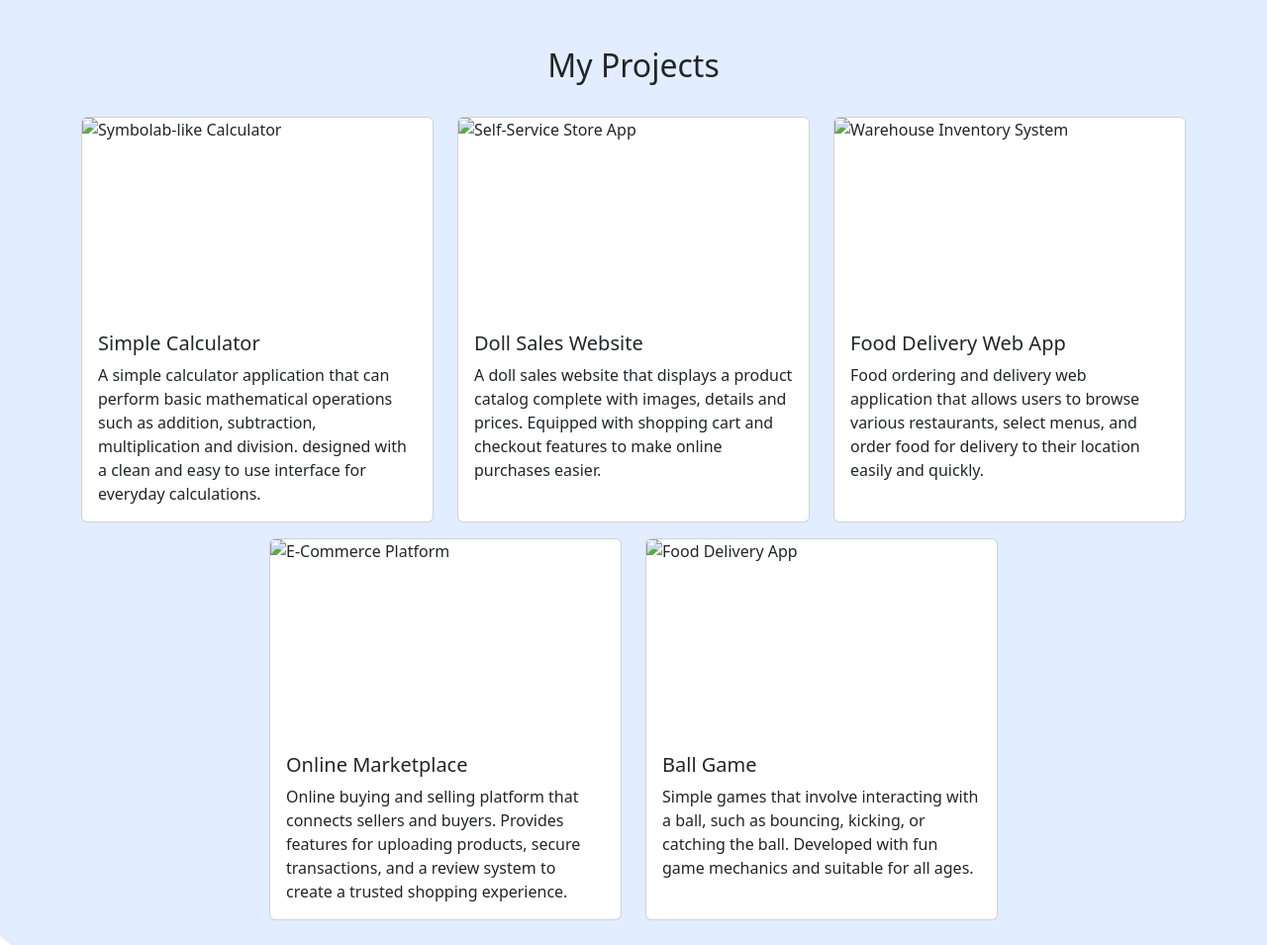
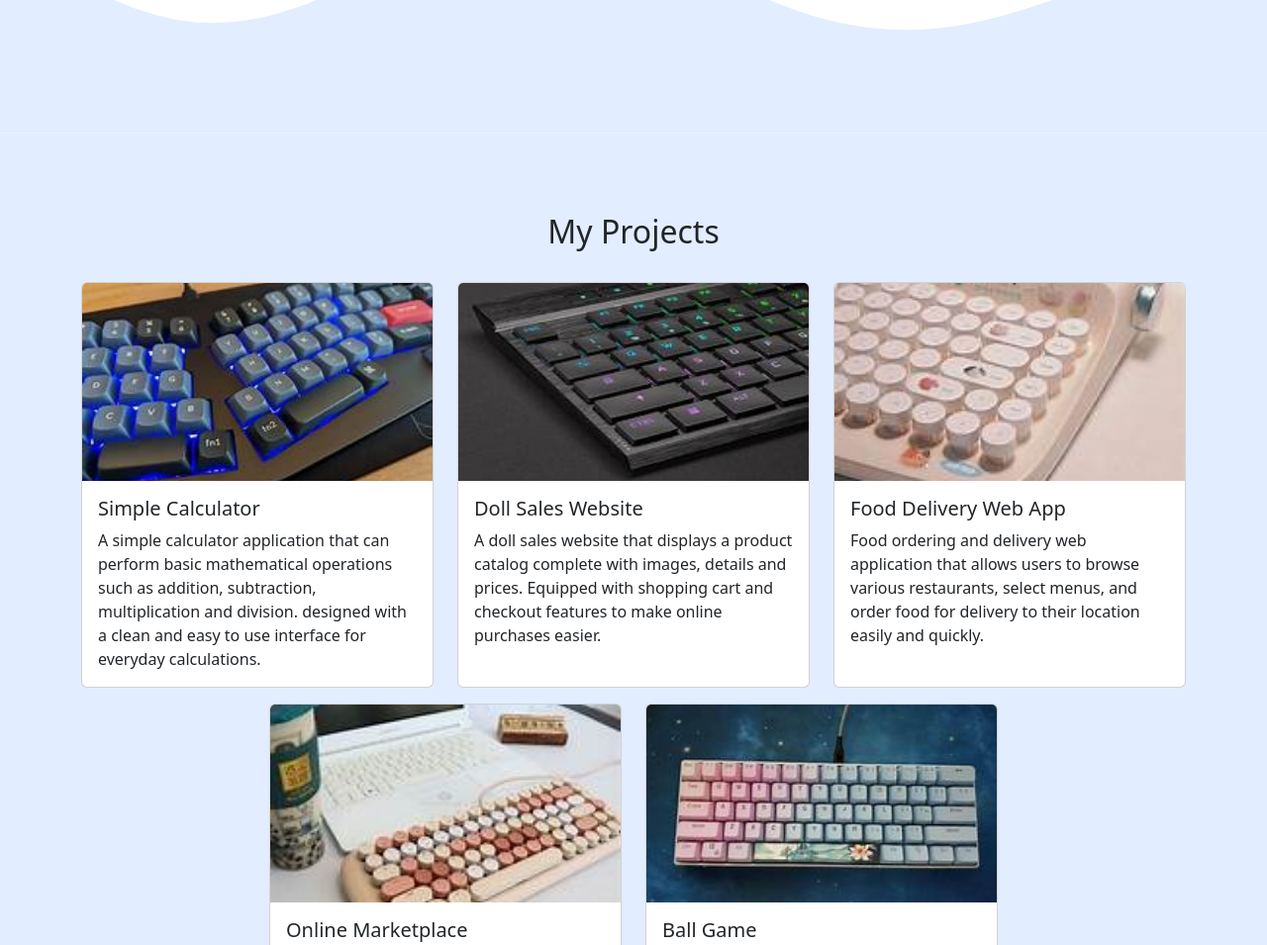
Before and after one commit to mayseaaaa/mayseaaaa.github.io, a plain HTML site: page index.html in a window 1280 px wide. Shown: the part 1297-2252 px from the top of the page at 99% size. Drawn offline with nearby package versions, Linux system fonts and the light colour scheme.

Commit message:
Update index.html

```diff
--- a/index.html
+++ b/index.html
@@ -71,7 +71,7 @@
 
     <!-- Jumbotron -->
     <section class="jumbotron text-center">
-      <img src="img/mayphoto.jpg" alt="May Syesa" width="200" class="rounded-circle img-thumbnail" />
+      <img src="mayphoto.jpg" alt="May Syesa" width="200" class="rounded-circle img-thumbnail" />
       <h1 class="display-4">May Syesa</h1>
       <p class="lead">Siswi SMK Negeri 5 Malang | Pengembangan Perangkat Lunak dan Gim (PPLG)</p>
       <svg xmlns="http://www.w3.org/2000/svg" viewBox="0 0 1440 320">
@@ -125,7 +125,7 @@
         <div class="row justify-content-center">
           <div class="col-md-4 mb-3">
             <div class="card">
-              <img src="img/project1.jpg" class="card-img-top img-project" alt="Symbolab-like Calculator" />
+              <img src="project1.jpg" class="card-img-top img-project" alt="Symbolab-like Calculator" />
               <div class="card-body">
                 <h5 class="card-title">Simple Calculator</h5>
                 <p class="card-text">
@@ -136,7 +136,7 @@
           </div>
           <div class="col-md-4 mb-3">
             <div class="card">
-              <img src="img/project2.jpg" class="card-img-top img-project" alt="Self-Service Store App" />
+              <img src="project2.jpg" class="card-img-top img-project" alt="Self-Service Store App" />
               <div class="card-body">
                 <h5 class="card-title">Doll Sales Website</h5>
                 <p class="card-text">A doll sales website that displays a product catalog complete with images, details and prices. Equipped with shopping cart and checkout features to make online purchases easier.</p>
@@ -145,7 +145,7 @@
           </div>
           <div class="col-md-4 mb-3">
             <div class="card">
-              <img src="img/project3.jpg" class="card-img-top img-project" alt="Warehouse Inventory System" />
+              <img src="project3.jpg" class="card-img-top img-project" alt="Warehouse Inventory System" />
               <div class="card-body">
                 <h5 class="card-title">Food Delivery Web App</h5>
                 <p class="card-text">Food ordering and delivery web application that allows users to browse various restaurants, select menus, and order food for delivery to their location easily and quickly.</p>
@@ -154,7 +154,7 @@
           </div>
           <div class="col-md-4 mb-3">
             <div class="card">
-              <img src="img/project4.jpg" class="card-img-top img-project" alt="E-Commerce Platform" />
+              <img src="project4.jpg" class="card-img-top img-project" alt="E-Commerce Platform" />
               <div class="card-body">
                 <h5 class="card-title">Online Marketplace</h5>
                 <p class="card-text">Online buying and selling platform that connects sellers and buyers. Provides features for uploading products, secure transactions, and a review system to create a trusted shopping experience.</p>
@@ -163,7 +163,7 @@
           </div>
           <div class="col-md-4 mb-3">
             <div class="card">
-              <img src="img/project5.jpg" class="card-img-top img-project" alt="Food Delivery App" />
+              <img src="project5.jpg" class="card-img-top img-project" alt="Food Delivery App" />
               <div class="card-body">
                 <h5 class="card-title">Ball Game</h5>
                 <p class="card-text">Simple games that involve interacting with a ball, such as bouncing, kicking, or catching the ball. Developed with fun game mechanics and suitable for all ages.</p>
```
